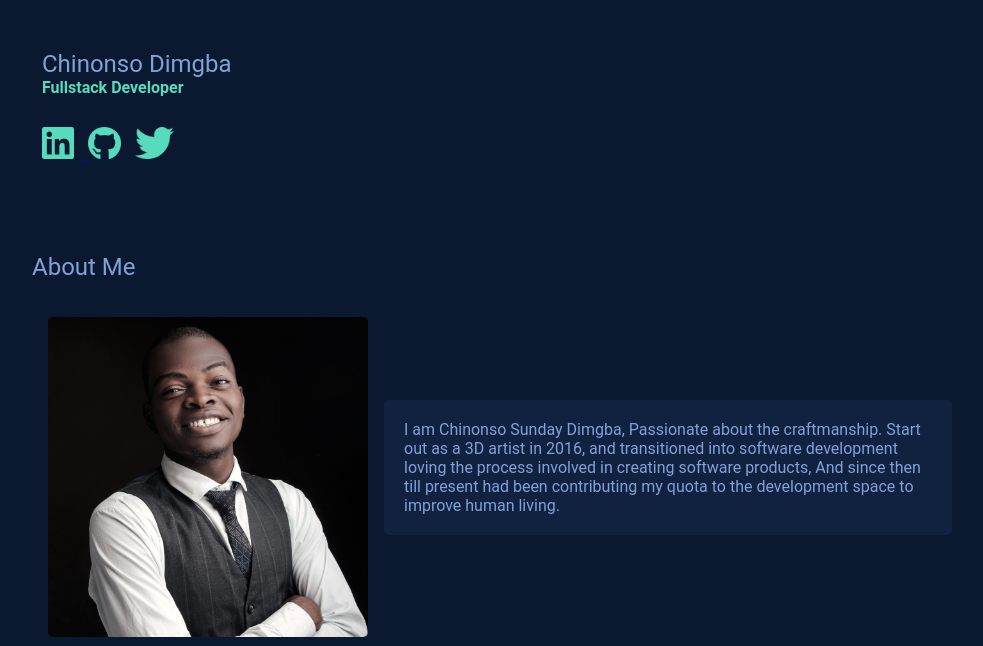
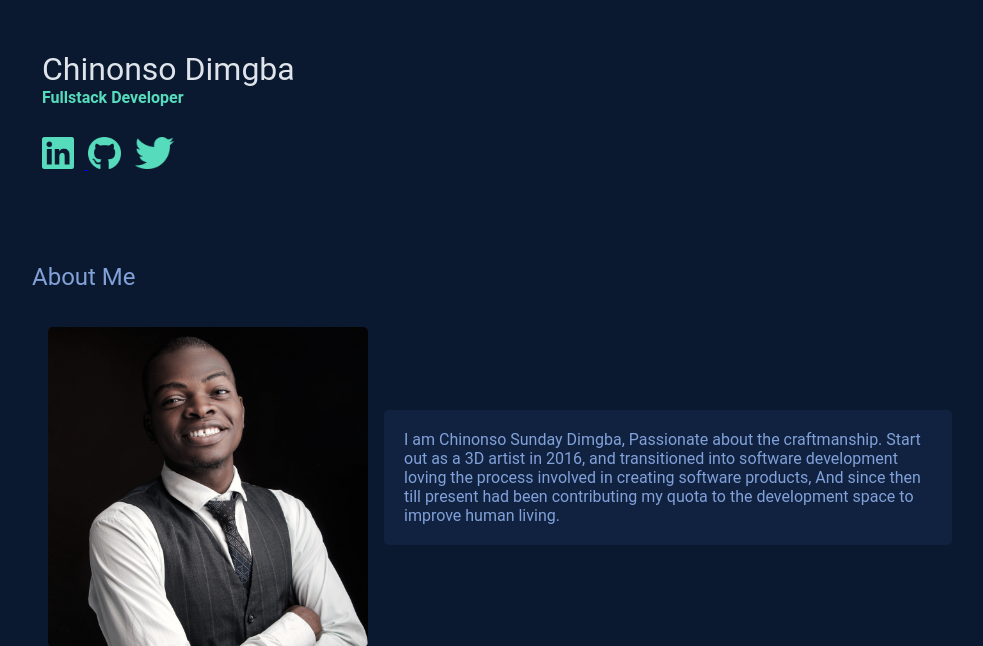
Before and after one commit to lordcsd/portFolioWebSite, a PHP site: page / in a window 1280 px wide. Shown: the top 646 px of the page, without its empty margins (148-1131 px from the left). Run offline with PHP 8.4, Linux system fonts and the light colour scheme.

```diff
--- a/index.html
+++ b/index.html
@@ -10,7 +10,7 @@
   <body>
     <header>
       <div>
-        <h1>Chinonso Dimgba</h1>
+        <h1 class="title">Chinonso Dimgba</h1>
 
         <h4>Fullstack Developer</h4>
         <div class="socials">
--- a/style.css
+++ b/style.css
@@ -31,6 +31,11 @@ header > div {
 
 hr {
   margin: 5px 0;
+}
+
+.title{
+  font-size: 2em;
+  color: var(--white);
 }
 
 h1 {
```
